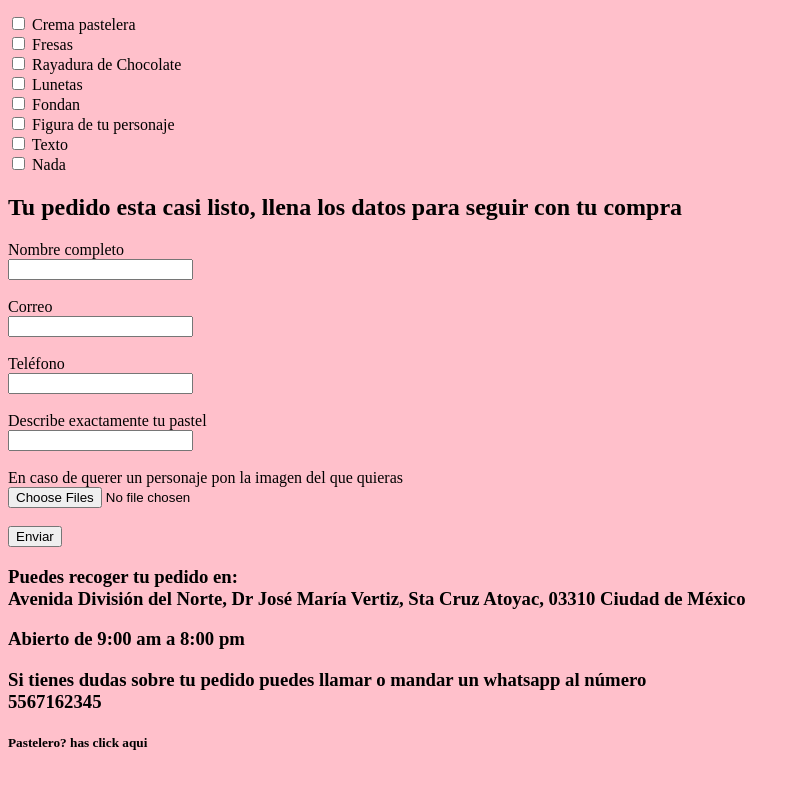
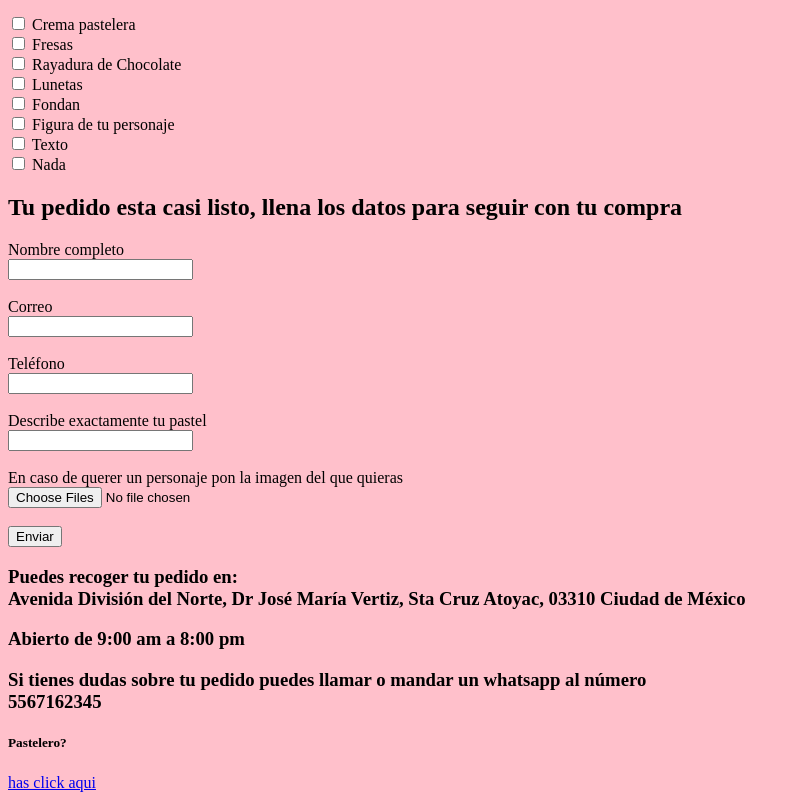
Before and after one commit to alexysge/pasteleriaHtml, a plain HTML site: page index.html in a window 1280 px wide. Shown: the part 910-1710 px from the top of the page, without its empty margins (0-800 px from the left). Before the commit the page ends 1684 px from the top, so only its background shows below. Drawn offline with Linux system fonts and the light colour scheme.

Commit message:
Coneccion corregida

```diff
--- a/index.html
+++ b/index.html
@@ -144,7 +144,7 @@
     <h3>Puedes recoger tu pedido en: <br> Avenida División del Norte, Dr José María Vertiz, Sta Cruz Atoyac, 03310 Ciudad de México</h3>
     <h3>Abierto de 9:00 am a 8:00 pm</h3>
     <h3>Si tienes dudas sobre tu pedido puedes llamar o mandar un whatsapp al número <br> 5567162345</h3>
-    <h5>Pastelero? has click aqui</h5> <a href="Pastelero.html"></a>
+    <h5>Pastelero?</h5> <a href="Pastelero.html"> has click aqui</a>
 </body>
 
 
```
